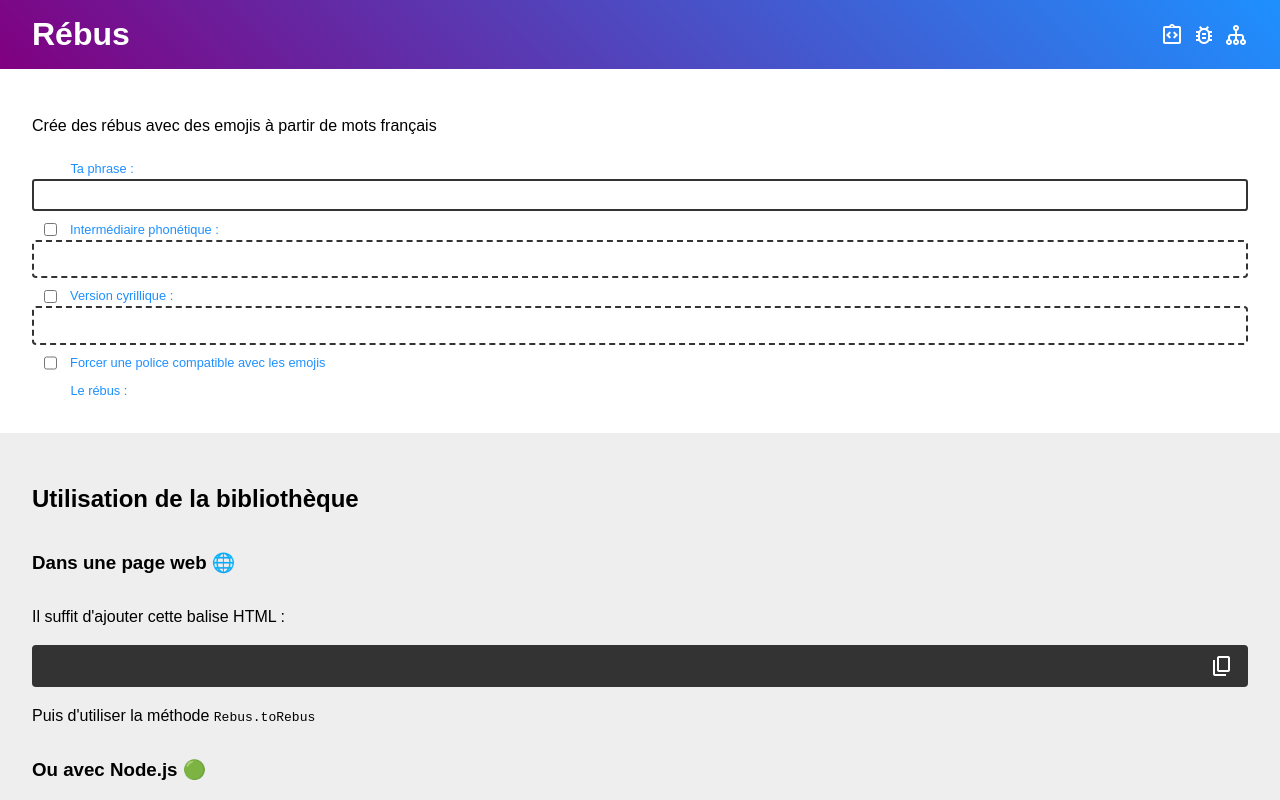
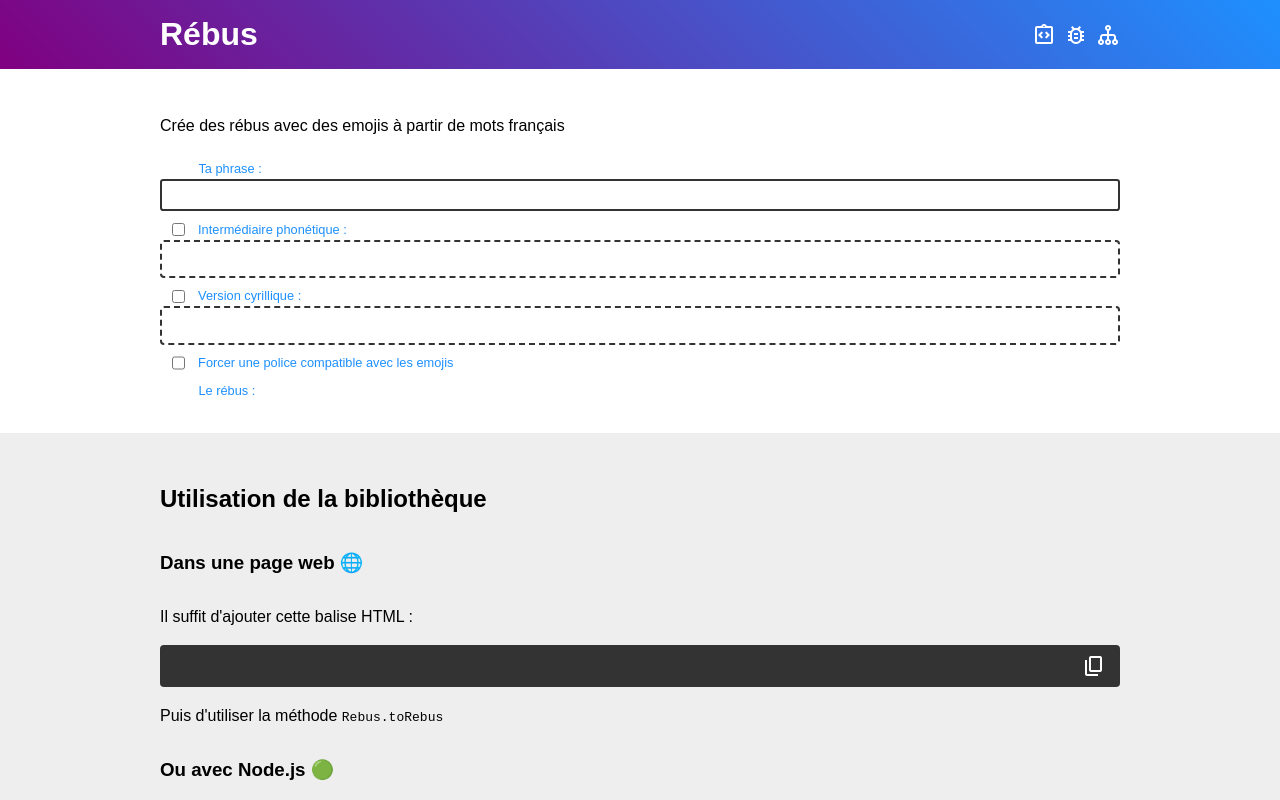
Before and after one commit to ptlc8/rebus, a plain HTML site: page docs/index.html in a window 1280 px wide. Shown: the top 800 px of the page. Drawn offline with nearby package versions, Linux system fonts and the light colour scheme; a web font is replaced by a local one.

Commit message:
Fix marges CSS

```diff
--- a/docs/style.css
+++ b/docs/style.css
@@ -5,6 +5,7 @@
     --gradient: linear-gradient(45deg, purple, transparent);
     font-family: var(--font);
     height: 100%;
+    scroll-behavior: smooth;
 }
 
 body {
@@ -18,7 +19,7 @@ body {
 header {
     display: flex;
     justify-content: space-between;
-    padding: 1em 2em;
+    padding: 1em max(2em, calc(5% * 4 - 6em));
     background-color: var(--primary-color);
     background-image: var(--gradient);
     color: var(--secondary-color);
@@ -43,7 +44,7 @@ header nav a {
 section {
     display: flex;
     flex-direction: column;
-    padding: 2em;
+    padding: 2em max(2em, calc(5% * 4 - 6em));
 }
 
 section:nth-child(2n+1) {
@@ -56,7 +57,7 @@ section:last-of-type {
 
 
 footer {
-    padding: 1em;
+    padding: 1em max(2em, calc(5% * 4 - 6em));
     text-align: center;
     background-color: var(--primary-color);
     background-image: var(--gradient);
```
